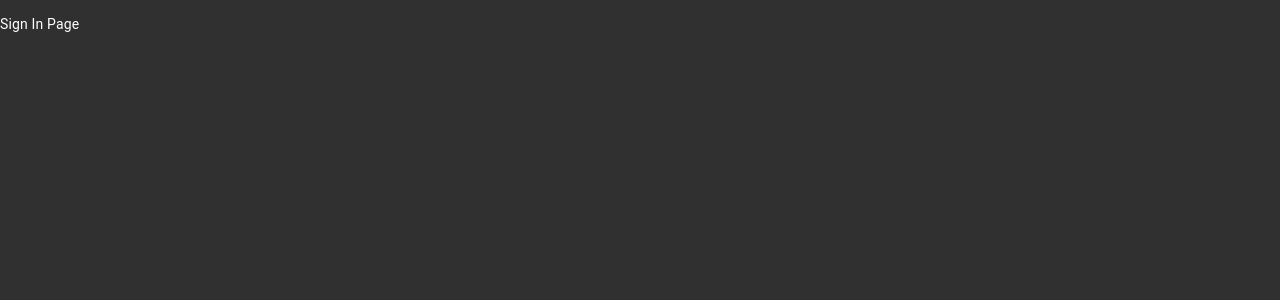
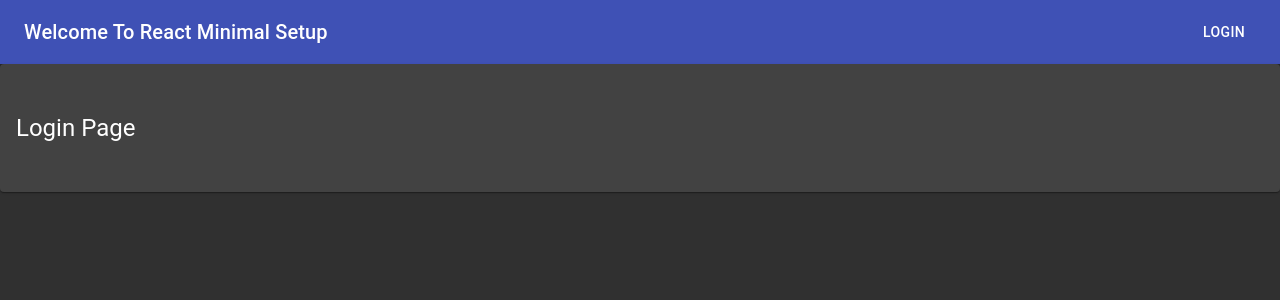
Before and after one commit to hubertusputu1/task-management-system-frontend, a React (Create React App) app: page / in a window 1280 px wide. Shown: the top 300 px of the page. Built offline with nearby package versions, Linux system fonts and the light colour scheme.

Commit message:
add components

```diff
--- a/src/App.js
+++ b/src/App.js
@@ -13,6 +13,7 @@ import {
   CssBaseline,
 } from '@material-ui/core';
 
+import NavBar from './containers/navBarContainer';
 import SignIn from './containers/signInContainer';
 import SignUp from './containers/signUpContainer';
 import NotFound from './containers/notFoundContainer';
@@ -30,6 +31,7 @@ class App extends Component {
       <MuiThemeProvider theme={theme}>
         <CssBaseline>
           <Router>
+            <NavBar enableMenu={false} />
             <Switch>
               <Route
                 exact
--- /dev/null
+++ b/src/components/appBar.js
@@ -0,0 +1,61 @@
+import React, { Component } from 'react';
+import { withStyles } from '@material-ui/core/styles';
+import AppBar from '@material-ui/core/AppBar';
+import Toolbar from '@material-ui/core/Toolbar';
+import Typography from '@material-ui/core/Typography';
+import Button from '@material-ui/core/Button';
+import IconButton from '@material-ui/core/IconButton';
+import MenuIcon from '@material-ui/icons/Menu';
+
+const styles = theme => ({
+  root: {
+    flexGrow: 1,
+  },
+  menuButton: {
+    marginRight: theme.spacing(2),
+  },
+  title: {
+    flexGrow: 1,
+  },
+});
+
+class AppBarComponent extends Component {
+  constructor(props) {
+    super(props);
+
+    this.state = {};
+  }
+
+  renderMenuButton = classes => {
+    return (
+      <IconButton
+        edge="start"
+        className={classes.menuButton}
+        color="inherit"
+        aria-label="Menu"
+      >
+        <MenuIcon />
+      </IconButton>
+    );
+  };
+
+  render() {
+    const { classes, enableMenu } = this.props;
+
+    return (
+      <div className={classes.root}>
+        <AppBar position="static">
+          <Toolbar>
+            {enableMenu ? this.renderMenuButton(classes) : ''}
+            <Typography variant="h6" className={classes.title}>
+              Welcome To React Minimal Setup
+            </Typography>
+            <Button color="inherit">Login</Button>
+          </Toolbar>
+        </AppBar>
+      </div>
+    );
+  }
+}
+
+export default withStyles(styles)(AppBarComponent);
--- /dev/null
+++ b/src/components/paper.js
@@ -0,0 +1,23 @@
+import React, { Component } from 'react';
+import { withStyles } from '@material-ui/core/styles';
+import { Paper } from '@material-ui/core';
+
+const styles = theme => ({
+  root: {
+    padding: theme.spacing(6, 2),
+  },
+});
+
+class PaperComponent extends Component {
+  constructor(props) {
+    super(props);
+  }
+
+  render() {
+    const { classes, childElement } = this.props;
+
+    return <Paper className={classes.root}>{childElement}</Paper>;
+  }
+}
+
+export default withStyles(styles)(PaperComponent);
--- /dev/null
+++ b/src/components/typography.js
@@ -0,0 +1,19 @@
+import React, { Component } from 'react';
+import { withStyles } from '@material-ui/core/styles';
+import { Typography } from '@material-ui/core';
+
+const styles = theme => ({});
+
+class TypographyComponent extends Component {
+  constructor(props) {
+    super(props);
+  }
+
+  render() {
+    const { variant, text } = this.props;
+
+    return <Typography variant={variant}>{text}</Typography>;
+  }
+}
+
+export default withStyles(styles)(TypographyComponent);
--- /dev/null
+++ b/src/constants/typography.constant.js
@@ -0,0 +1,8 @@
+module.exports = {
+  VARIANT_P: 'p',
+  VARIANT_H1: 'h1',
+  VARIANT_H2: 'h2',
+  VARIANT_H3: 'h3',
+  VARIANT_H4: 'h4',
+  VARIANT_H5: 'h5',
+};
--- /dev/null
+++ b/src/containers/navBarContainer/index.js
@@ -0,0 +1,3 @@
+import NavBar from './navBar';
+
+export default NavBar;
--- /dev/null
+++ b/src/containers/navBarContainer/navBar.controller.js
@@ -0,0 +1,9 @@
+// import { ActNavDismissError } from "../redux/action/action.navigation";
+
+export const mapState = state => {
+  return {};
+};
+
+export const mapDispatch = dispatch => {
+  return {};
+};
--- /dev/null
+++ b/src/containers/navBarContainer/navBar.js
@@ -0,0 +1,23 @@
+import React, { Component } from 'react';
+import { connect } from 'react-redux';
+
+import { mapDispatch, mapState } from './navBar.controller';
+
+import AppBar from '../../components/appBar';
+
+class NavBar extends Component {
+  constructor(props) {
+    super(props);
+  }
+
+  render() {
+    const { enableMenu } = this.props;
+
+    return <AppBar enableMenu={enableMenu} />;
+  }
+}
+
+export default connect(
+  mapState,
+  mapDispatch
+)(NavBar);
--- a/src/containers/signInContainer/signIn.js
+++ b/src/containers/signInContainer/signIn.js
@@ -1,6 +1,11 @@
 import React, { Component } from 'react';
+import { connect } from 'react-redux';
+
 import { mapDispatch, mapState } from './signIn.controller';
-import { connect } from 'react-redux';
+
+import Paper from '../../components/paper';
+import Typography from '../../components/typography';
+import { VARIANT_H5 } from '../../constants/typography.constant';
 
 class SignIn extends Component {
   constructor(props) {
@@ -8,11 +13,12 @@ class SignIn extends Component {
   }
 
   render() {
-    return (
+    const childElement = (
       <div>
-        <p>Sign In Page</p>
+        <Typography variant={VARIANT_H5} text="Login Page" />
       </div>
     );
+    return <Paper childElement={childElement} />;
   }
 }
 
```
Also changed, not shown: src/components/appBar/index.js (deleted, +0 -45 lines), src/constants/button.constant.js (added), src/constants/position.constant.js (added).
